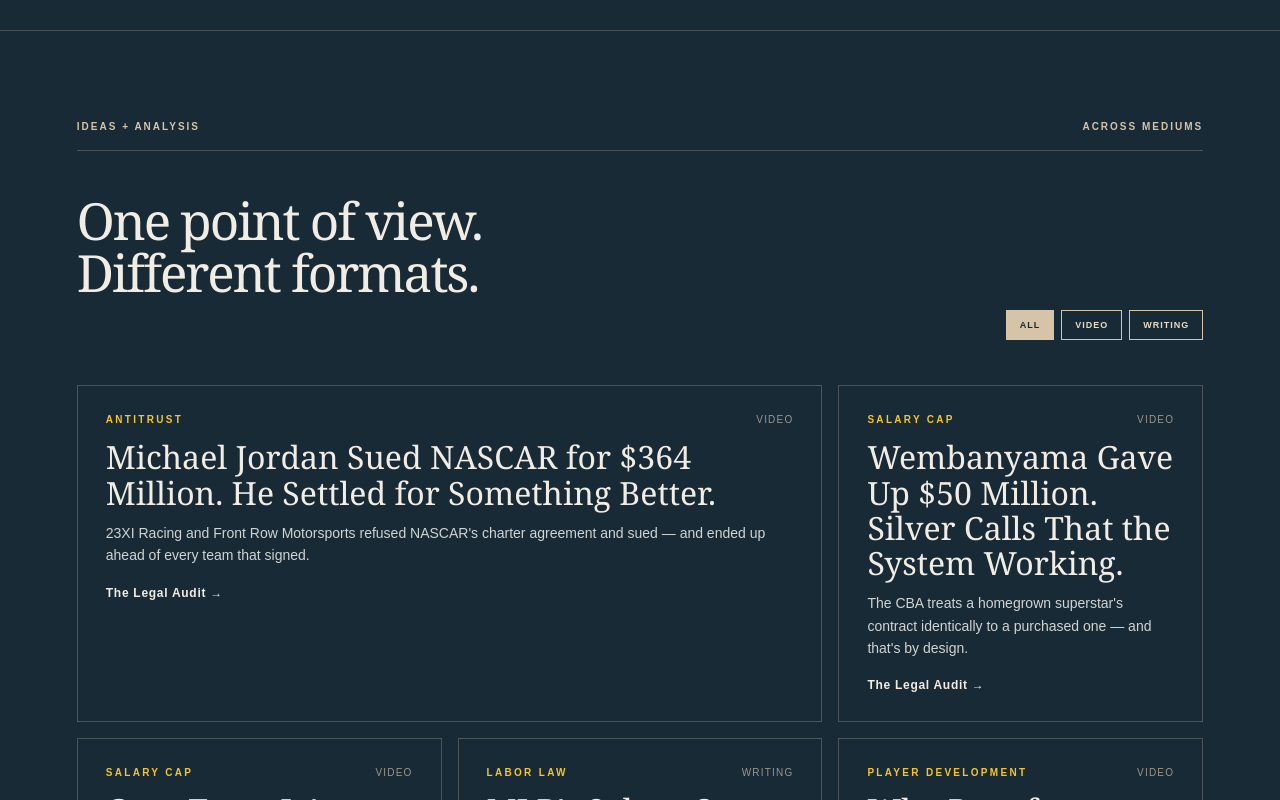
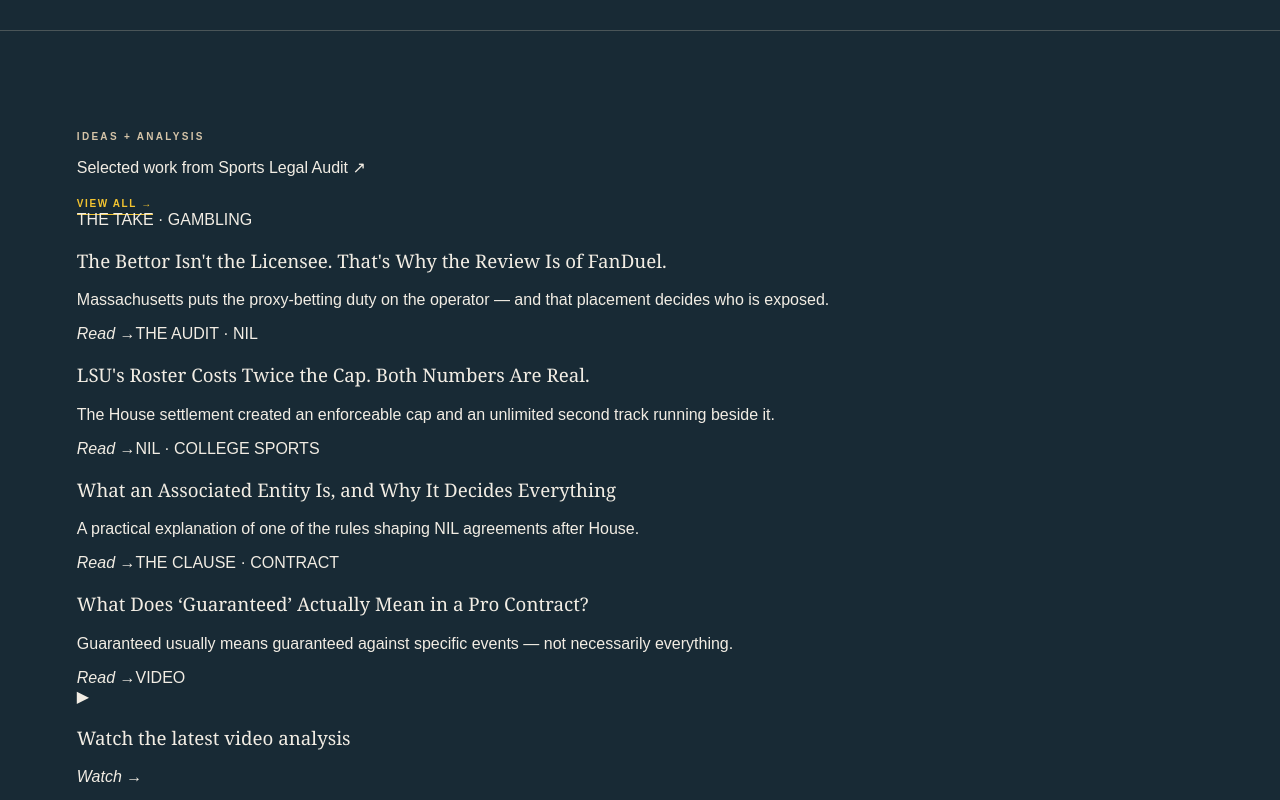
Before and after one commit to alexkaglew-ux/legal-audit, a React (Vite) app: page / in a window 1280 px wide. Shown: the part 1560-2360 px from the top of the page. Built offline with nearby package versions, Linux system fonts and the light colour scheme.

Commit message:
Streamline insights into Sports Legal Audit formats

```diff
--- a/src/components/InsightsFeed.jsx
+++ b/src/components/InsightsFeed.jsx
@@ -1,34 +1,21 @@
-import { useMemo, useState } from "react";
-import { LATEST_ANALYSIS } from "../content/insights.js";
-
-const FORMAT_LABEL = { video: "Video", article: "Writing", linkedin: "Social", newsletter: "Newsletter" };
+const ITEMS = [
+  { type: "THE TAKE", topic: "GAMBLING", title: "The Bettor Isn't the Licensee. That's Why the Review Is of FanDuel.", deck: "Massachusetts puts the proxy-betting duty on the operator — and that placement decides who is exposed.", url: "https://sportslegalaudit.com/latest/proxy-betting-regulatory-exposure/" },
+  { type: "THE AUDIT", topic: "NIL", title: "LSU's Roster Costs Twice the Cap. Both Numbers Are Real.", deck: "The House settlement created an enforceable cap and an unlimited second track running beside it.", url: "https://sportslegalaudit.com/latest/lsu-nil-cap-paradox/" },
+  { type: "NIL", topic: "COLLEGE SPORTS", title: "What an Associated Entity Is, and Why It Decides Everything", deck: "A practical explanation of one of the rules shaping NIL agreements after House.", url: "https://sportslegalaudit.com/clause/what-is-an-associated-entity/" },
+  { type: "THE CLAUSE", topic: "CONTRACT", title: "What Does ‘Guaranteed’ Actually Mean in a Pro Contract?", deck: "Guaranteed usually means guaranteed against specific events — not necessarily everything.", url: "https://sportslegalaudit.com/clause/" },
+];
 
 export default function InsightsFeed() {
-  const [format, setFormat] = useState("All");
-  const formats = ["All", ...new Set(LATEST_ANALYSIS.map((item) => FORMAT_LABEL[item.format] || item.format))];
-  const visible = useMemo(() => LATEST_ANALYSIS.filter((item) => format === "All" || (FORMAT_LABEL[item.format] || item.format) === format), [format]);
-
   return (
     <section className="insights section" id="insights" aria-labelledby="insights-heading">
-      <div className="section-kicker">
-        <span id="insights-heading">Ideas + analysis</span>
-        <span>ACROSS MEDIUMS</span>
+      <div className="insights-compact-head">
+        <div><p className="eyebrow" id="insights-heading">IDEAS + ANALYSIS</p><p>Selected work from <a href="https://sportslegalaudit.com" target="_blank" rel="noreferrer">Sports Legal Audit ↗</a></p></div>
+        <a className="text-link" href="https://sportslegalaudit.com/latest/" target="_blank" rel="noreferrer">View all →</a>
       </div>
-      <div className="insights-heading-row">
-        <h2>One point of view.<br />Different formats.</h2>
-        <div className="medium-filters" aria-label="Filter analysis by format">
-          {formats.map((item) => <button type="button" key={item} className={format === item ? "active" : ""} onClick={() => setFormat(item)}>{item}</button>)}
-        </div>
+      <div className="sla-strip">
+        {ITEMS.map((item) => <a className="sla-item" key={item.type} href={item.url} target="_blank" rel="noreferrer"><span>{item.type} · {item.topic}</span><h3>{item.title}</h3><p>{item.deck}</p><i>Read →</i></a>)}
+        <a className="sla-item sla-video" href="https://youtu.be/7HKGO-oPggg" target="_blank" rel="noreferrer"><span>VIDEO</span><div className="video-mark" aria-hidden="true">▶</div><h3>Watch the latest video analysis</h3><i>Watch →</i></a>
       </div>
-      <div className="insights-grid" aria-live="polite">
-        {visible.map((item) => (
-          <a className={`insight-card${item.featured ? " featured" : ""}`} key={item.id} href={item.url} target={item.url.startsWith("http") ? "_blank" : undefined} rel="noreferrer">
-            <div className="insight-card-meta"><span className="topic">{item.topic}</span><span className="insight-format">{FORMAT_LABEL[item.format] || item.format}</span></div>
-            <h3>{item.title}</h3><p>{item.summary}</p><b>{item.source} →</b>
-          </a>
-        ))}
-      </div>
-      <a className="text-link" href="/blog/">Explore all analysis →</a>
     </section>
   );
 }
```
